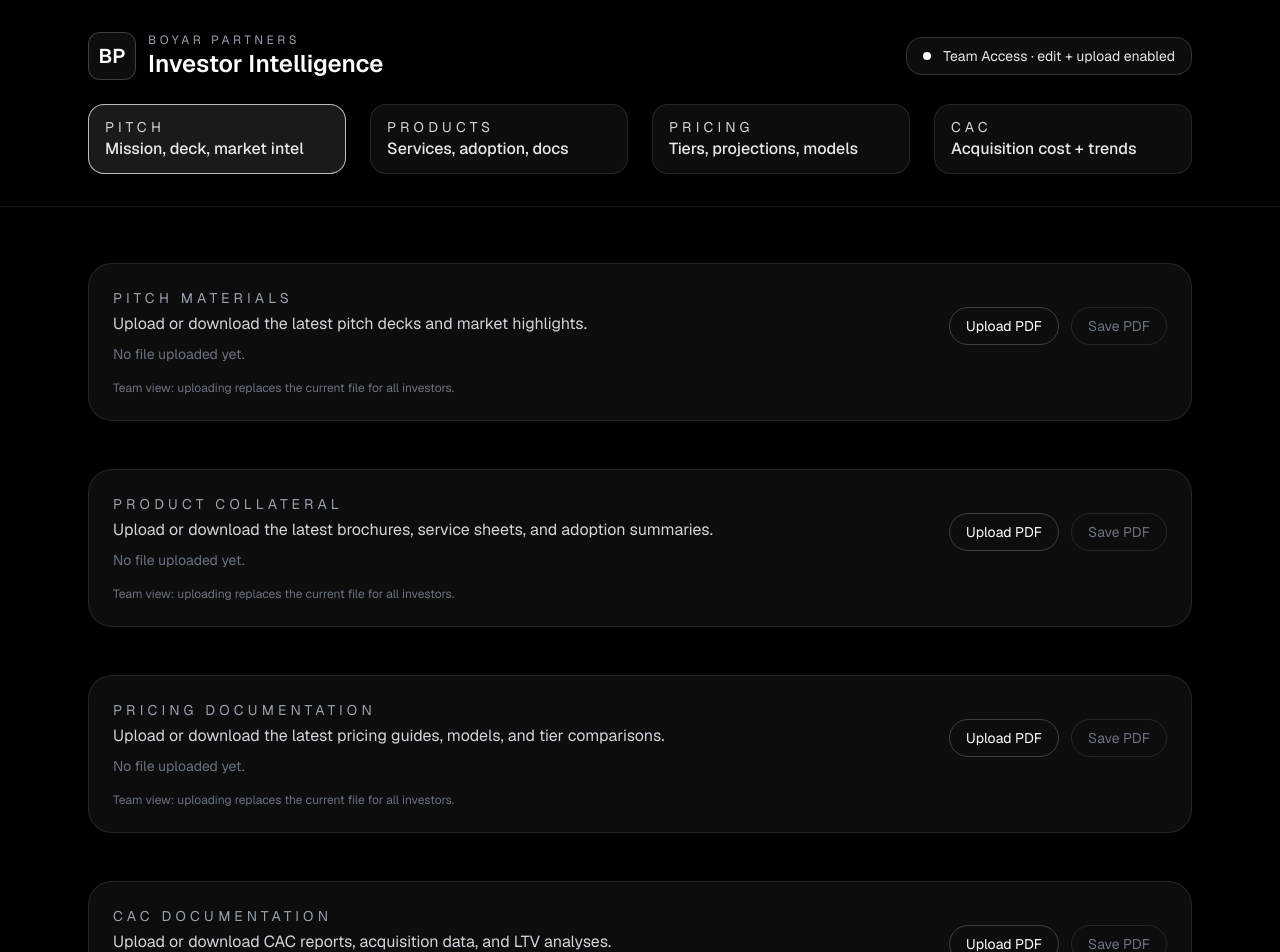
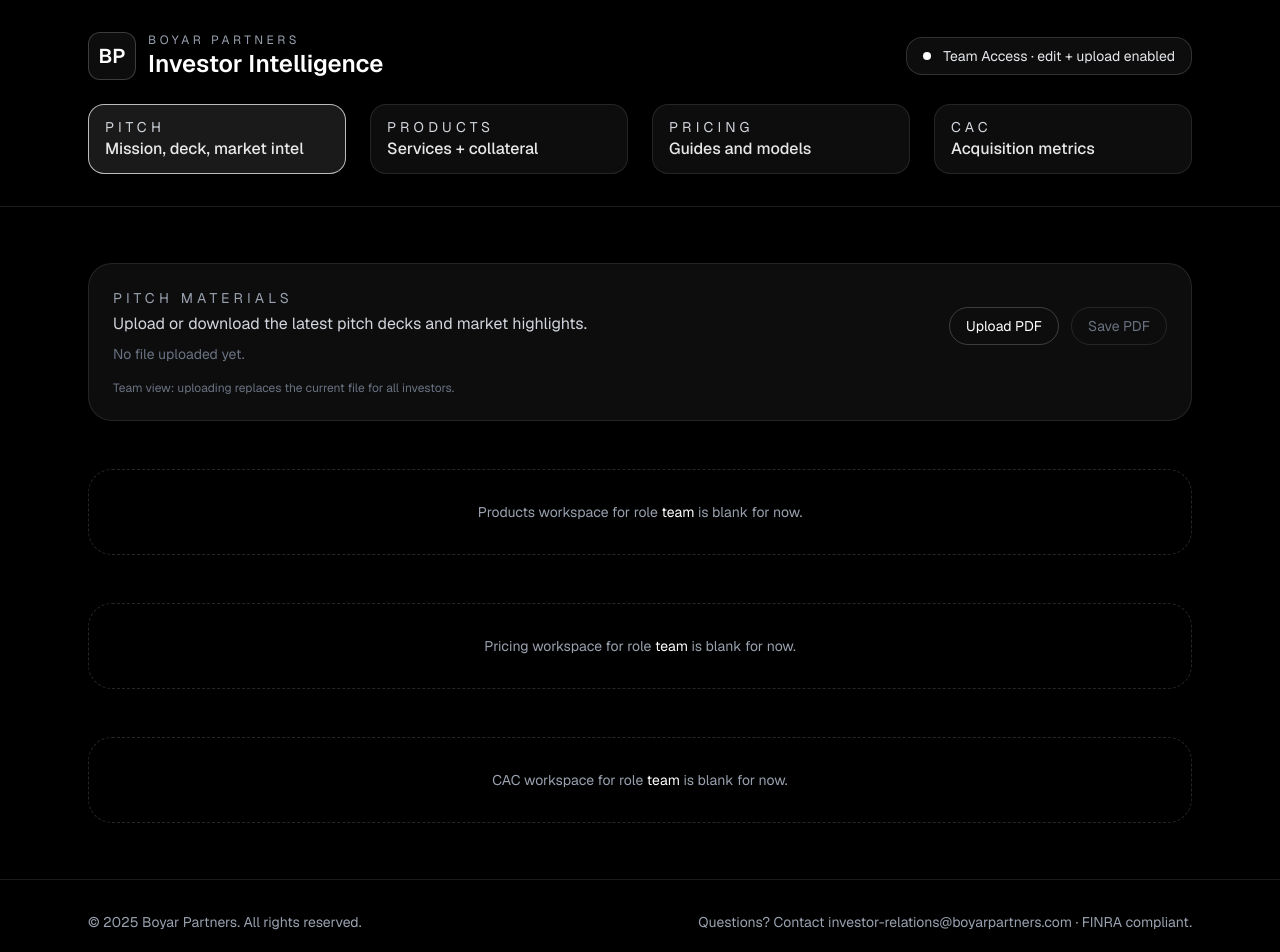
Before and after one commit to kyzzer27/Boyar, a Next.js app: page / in a window 1280 px wide. Shown: the top 952 px of the page. Built offline with nearby package versions, Linux system fonts and the light colour scheme.

Commit message:
add more designs

```diff
--- a/components/layout/app-shell.tsx
+++ b/components/layout/app-shell.tsx
@@ -10,9 +10,9 @@
 
 const tabs: TabNavItem[] = [
   { id: "pitch", label: "Pitch", description: "Mission, deck, market intel" },
-  { id: "products", label: "Products", description: "Services, adoption, docs" },
-  { id: "pricing", label: "Pricing", description: "Tiers, projections, models" },
-  { id: "cac", label: "CAC", description: "Acquisition cost + trends" },
+  { id: "products", label: "Products", description: "Services + collateral" },
+  { id: "pricing", label: "Pricing", description: "Guides and models" },
+  { id: "cac", label: "CAC", description: "Acquisition metrics" },
 ];
 
 export function AppShell({ children, role = "investor" }: AppShellProps) {
--- a/components/sections/cac.tsx
+++ b/components/sections/cac.tsx
@@ -1,5 +1,4 @@
 import type { UserRole } from "@/components/layout/app-shell";
-import { UploadDownloadPanel } from "@/components/shared/upload-download-panel";
 
 export interface CacSectionProps {
   readonly role: UserRole;
@@ -7,12 +6,8 @@
 
 export function CacSection({ role }: CacSectionProps) {
   return (
-    <section id="cac" className="flex flex-col gap-6">
-      <UploadDownloadPanel
-        role={role}
-        title="CAC Documentation"
-        description="Upload or download CAC reports, acquisition data, and LTV analyses."
-      />
+    <section id="cac" className="rounded-3xl border border-dashed border-white/15 bg-black/30 p-8 text-center text-sm text-gray-400">
+      CAC workspace for role <span className="text-white">{role}</span> is blank for now.
     </section>
   );
 }
--- a/components/sections/pricing.tsx
+++ b/components/sections/pricing.tsx
@@ -1,5 +1,4 @@
 import type { UserRole } from "@/components/layout/app-shell";
-import { UploadDownloadPanel } from "@/components/shared/upload-download-panel";
 
 export interface PricingSectionProps {
   readonly role: UserRole;
@@ -7,12 +6,8 @@
 
 export function PricingSection({ role }: PricingSectionProps) {
   return (
-    <section id="pricing" className="flex flex-col gap-6">
-      <UploadDownloadPanel
-        role={role}
-        title="Pricing Documentation"
-        description="Upload or download the latest pricing guides, models, and tier comparisons."
-      />
+    <section id="pricing" className="rounded-3xl border border-dashed border-white/15 bg-black/30 p-8 text-center text-sm text-gray-400">
+      Pricing workspace for role <span className="text-white">{role}</span> is blank for now.
     </section>
   );
 }
--- a/components/sections/products.tsx
+++ b/components/sections/products.tsx
@@ -1,5 +1,4 @@
 import type { UserRole } from "@/components/layout/app-shell";
-import { UploadDownloadPanel } from "@/components/shared/upload-download-panel";
 
 export interface ProductsSectionProps {
   readonly role: UserRole;
@@ -7,12 +6,8 @@
 
 export function ProductsSection({ role }: ProductsSectionProps) {
   return (
-    <section id="products" className="flex flex-col gap-6">
-      <UploadDownloadPanel
-        role={role}
-        title="Product Collateral"
-        description="Upload or download the latest brochures, service sheets, and adoption summaries."
-      />
+    <section id="products" className="rounded-3xl border border-dashed border-white/15 bg-black/30 p-8 text-center text-sm text-gray-400">
+      Products workspace for role <span className="text-white">{role}</span> is blank for now.
     </section>
   );
 }
```
